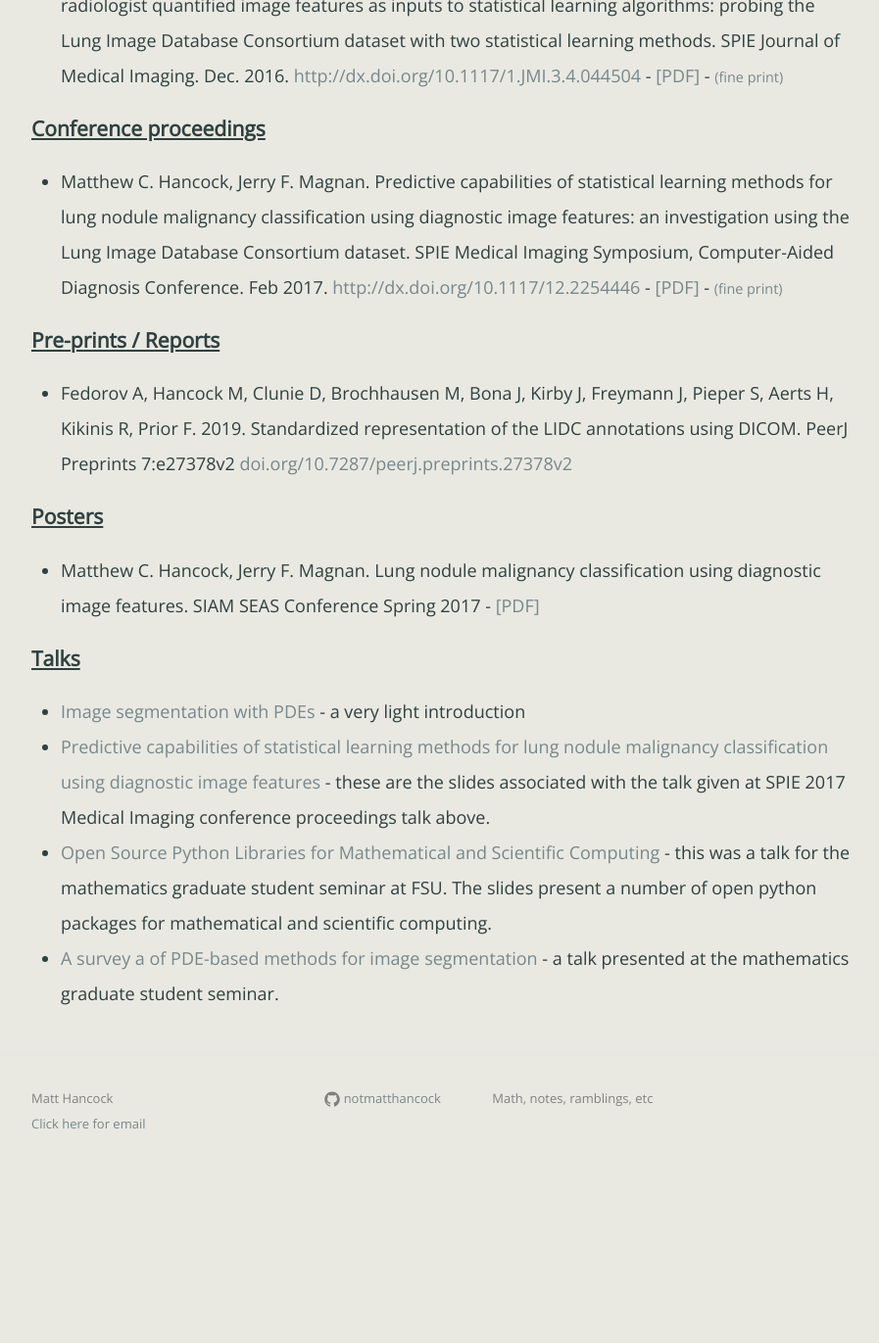
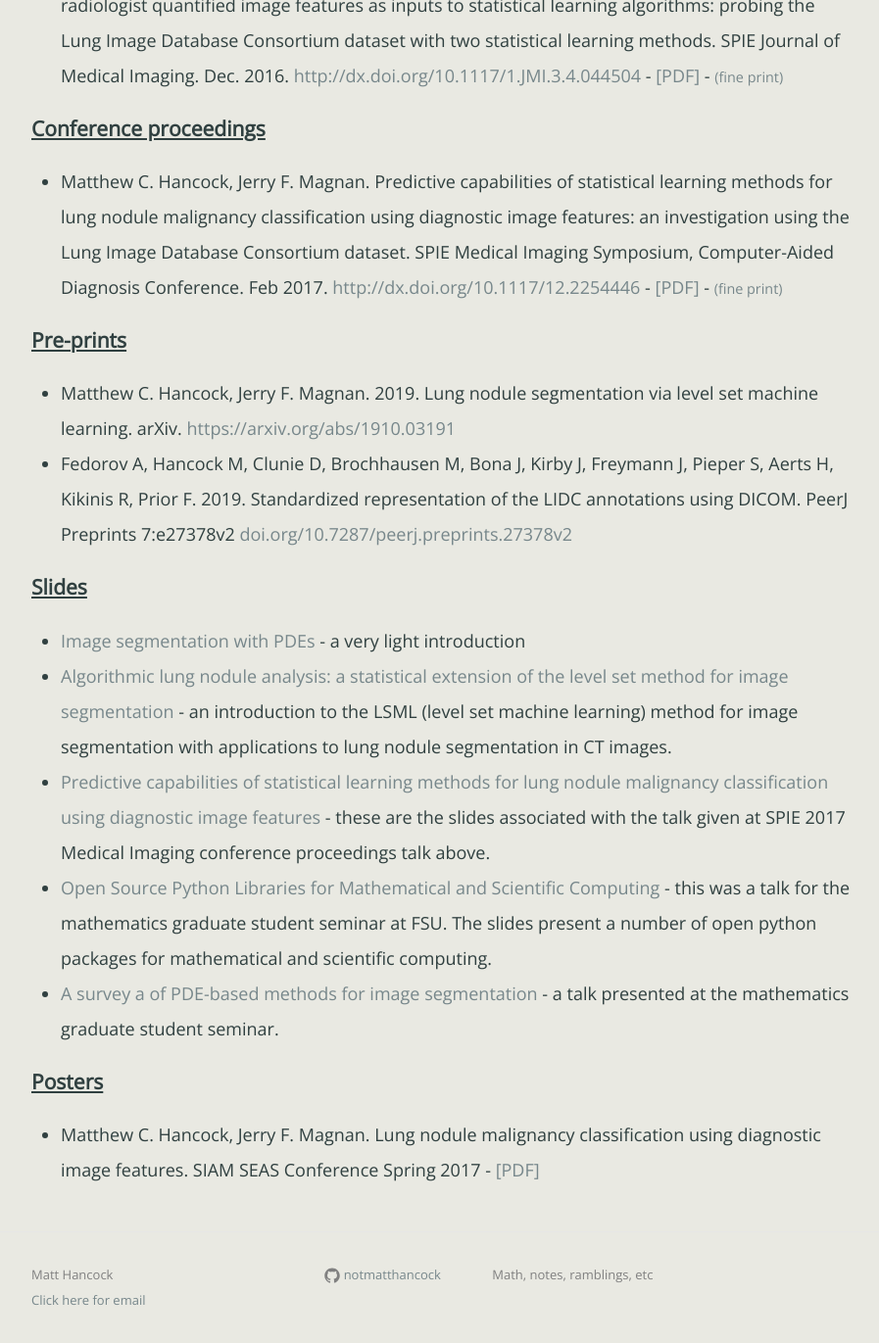
Before and after one commit to notmatthancock/notmatthancock.github.io, a Jekyll site: the page built from research/index.html, in a window 1280 px wide and 1400 px high, scrolled down 192 px. Shown: the top 1371 px of the window at 98% size, without its empty margins (188-1085 px from the left). Built offline with Jekyll 4.4.1, drawn with Linux system fonts in a browser that asks for light colours; before the commit the page ends 1412 px from its top, so only the background shows below that.

Commit message:
Update research

```diff
--- a/research/index.html
+++ b/research/index.html
@@ -8,27 +8,30 @@ area: research
     <li><span class="authors">Matthew C. Hancock, Jerry F. Magnan. <span class="title">Lung nodule malignancy classification using only radiologist quantified image features as inputs to statistical learning algorithms: probing the Lung Image Database Consortium dataset with two statistical learning methods</span>. <span class="publication">SPIE Journal of Medical Imaging</span>. <span class="date">Dec. 2016</span>. <span class="link"><a href="http://dx.doi.org/10.1117/1.JMI.3.4.044504">http://dx.doi.org/10.1117/1.JMI.3.4.044504</a></span> - <a href="./pdf/JMI-16150R_online.pdf">[PDF]</a> - <a style="font-size:80%" href="./spie-copyright.html">(fine print)</a></li>
 </ul>
 
+
 <h3>Conference proceedings</h3>
 <ul>
     <li><span class="authors">Matthew C. Hancock, Jerry F. Magnan. <span class="title">Predictive capabilities of statistical learning methods for lung nodule malignancy classification using diagnostic image features: an investigation using the Lung Image Database Consortium dataset</span>. <span class="publication">SPIE Medical Imaging Symposium, Computer-Aided Diagnosis Conference</span>. <span class="date">Feb 2017</span>. <span class="link"><a href="http://dx.doi.org/10.1117/12.2254446">http://dx.doi.org/10.1117/12.2254446</a></span> - <a href="./pdf/1013425.pdf">[PDF]</a> - <a style="font-size:80%" href="./spie-copyright.html">(fine print)</a></li>
 </ul>
 
-<h3>Pre-prints / Reports</h3>
+<h3>Pre-prints</h3>
 <ul>
-    <li><span class="authors">Fedorov A, Hancock M, Clunie D, Brochhausen M, Bona J, Kirby J, Freymann J, Pieper S, Aerts H, Kikinis R, Prior F.</span> <span class="date">2019</span>. <span class="title">Standardized representation of the LIDC annotations using DICOM</span>. <span class="publication">PeerJ Preprints</span> 7:e27378v2 <a href="https://doi.org/10.7287/peerj.preprints.27378v2">doi.org/10.7287/peerj.preprints.27378v2</a></ul>
+    <li><span class="authors">Matthew C. Hancock, Jerry F. Magnan. </span> <span class="date">2019</span>. <span class="title">Lung nodule segmentation via level set machine learning</span>. <span class="publication">arXiv</span>. <a href="https://arxiv.org/abs/1910.03191">https://arxiv.org/abs/1910.03191</a></li>
+<li><span class="authors">Fedorov A, Hancock M, Clunie D, Brochhausen M, Bona J, Kirby J, Freymann J, Pieper S, Aerts H, Kikinis R, Prior F.</span> <span class="date">2019</span>. <span class="title">Standardized representation of the LIDC annotations using DICOM</span>. <span class="publication">PeerJ Preprints</span> 7:e27378v2 <a href="https://doi.org/10.7287/peerj.preprints.27378v2">doi.org/10.7287/peerj.preprints.27378v2</a></li>
 </ul>
+
+
+<h3>Slides</h3>
+<ul>
+    <li><a href="./talks/pde-img-seg">Image segmentation with PDEs</a> - a very light introduction</li>
+    <li><a href="./talks/scls2017.pdf">Algorithmic lung nodule analysis: a statistical extension of the level set method for image segmentation</a> - an introduction to the LSML (level set machine learning) method for image segmentation with applications to lung nodule segmentation in CT images.</li>
+    <li><a href="./talks/spieconf2017.pdf">Predictive capabilities of statistical learning methods for lung nodule malignancy classification using diagnostic image features</a> - these are the slides associated with the talk given at SPIE 2017 Medical Imaging conference proceedings talk above.</li>
+    <li><a href="./talks/gss-python">Open Source Python Libraries for Mathematical and Scientific Computing</a> - this was a talk for the mathematics graduate student seminar at FSU. The slides present a number of open python packages for mathematical and scientific computing.</li>
+    <li><a href="./talks/gss-pdes">A survey a of PDE-based methods for image segmentation</a> - a talk presented at the mathematics graduate student seminar.</li>
+</ul>
+
 
 <h3>Posters</h3>
 <ul>
     <li>Matthew C. Hancock, Jerry F. Magnan. Lung nodule malignancy classification using diagnostic image features. SIAM SEAS Conference Spring 2017 - <a href="./pdf/siam-seas-2017.pdf">[PDF]</a></li>
 </ul>
-
-
-<h3>Talks</h3>
-<ul>
-    <li><a href="./talks/pde-img-seg">Image segmentation with PDEs</a> - a very light introduction</li>
-    <!--li><a href="./talks/scls2017.pdf">Algorithmic lung nodule analysis: a statistical extension of the level set method for image segmentation</a> - an introduction to the SCLS (statistically-calibrated level set) method for image segmentation with applications to lung nodule segmentation in CT images.</li-->
-    <li><a href="./talks/spieconf2017.pdf">Predictive capabilities of statistical learning methods for lung nodule malignancy classification using diagnostic image features</a> - these are the slides associated with the talk given at SPIE 2017 Medical Imaging conference proceedings talk above.</li>
-    <li><a href="./talks/gss-python">Open Source Python Libraries for Mathematical and Scientific Computing</a> - this was a talk for the mathematics graduate student seminar at FSU. The slides present a number of open python packages for mathematical and scientific computing.</li>
-    <li><a href="./talks/gss-pdes">A survey a of PDE-based methods for image segmentation</a> - a talk presented at the mathematics graduate student seminar.</li>
-</ul>
```
